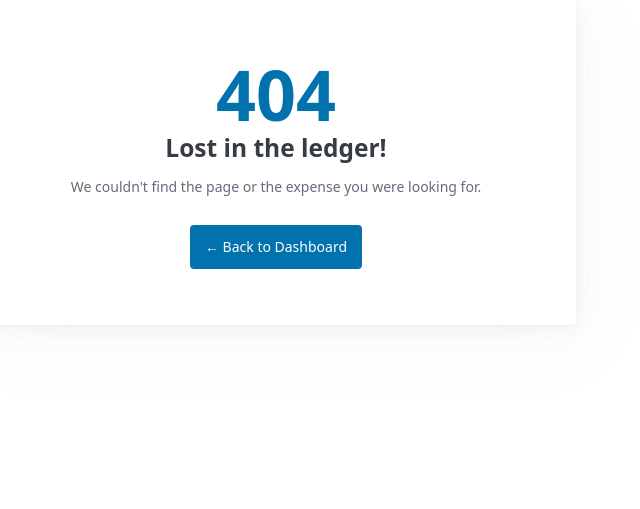
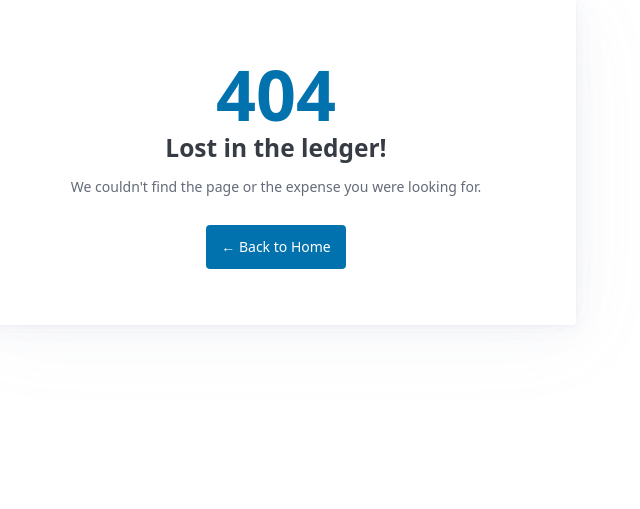
Before and after one commit to preetam-g/personal-tracker, a Django app: template DjangoProject/templates/404.html in a window 1280 px wide. Shown: the part 148-657 px from the top of the page, without its empty margins (364-1004 px from the left). Run offline with Django 5.2, Linux system fonts and the light colour scheme; the template is opened without the code that fills it, so the values that code supplies are empty; parts of the project's set-up code (start-up, migrations or seed data) failed here and were passed over; some libraries are stand-ins or nearby versions.

Commit message:
added requirements.txt

```diff
--- a/DjangoProject/DjangoProject/settings.py
+++ b/DjangoProject/DjangoProject/settings.py
@@ -29,13 +29,13 @@ SECRET_KEY = os.getenv("SECRET_KEY", "somernadadkfjioesdkfslmdfnsdlfds")
 # SECURITY WARNING: don't run with debug turned on in production!
 DEBUG = os.getenv("DEBUG") == "True"
 
-ALLOWED_HOSTS = [] if DEBUG else os.getenv("ALLOWED_HOSTS", []).split(",")
+ALLOWED_HOSTS = [] if DEBUG else os.getenv("ALLOWED_HOSTS", "").split(",")
 
 AUTH_USER_MODEL = "accounts.UserProfile"
 
 # EMAIL SETUP
-# EMAIL_BACKEND = 'django.core.mail.backends.smtp.EmailBackend'
-EMAIL_BACKEND = "django.core.mail.backends.console.EmailBackend" # for debug mode
+EMAIL_BACKEND = 'django.core.mail.backends.smtp.EmailBackend'
+# EMAIL_BACKEND = "django.core.mail.backends.console.EmailBackend" # for debug mode
 
 EMAIL_HOST = 'smtp.gmail.com'
 EMAIL_PORT = 587
--- a/DjangoProject/templates/404.html
+++ b/DjangoProject/templates/404.html
@@ -10,8 +10,8 @@
             We couldn't find the page or the expense you were looking for.
         </p>
 
-        <a href="{% url 'expenses:home' %}" role="button">
-            &larr; Back to Dashboard
+        <a href="{% url 'home' %}" role="button">
+            &larr; Back to Home
         </a>
 
     </article>
--- a/DjangoProject/templates/base.html
+++ b/DjangoProject/templates/base.html
@@ -15,7 +15,7 @@
         <nav>
             <ul>
                 <li>
-                    <a href="{% url "home" %}"
+                    <a href="{% url 'home' %}"
                     ><strong>Expense Tracker</strong></a>
                 </li>
             </ul>
```
Also changed, not shown: DjangoProject/requirements.txt (added, +8 -0 lines).
